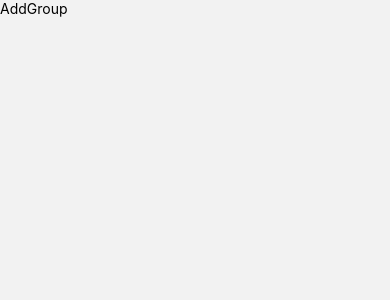
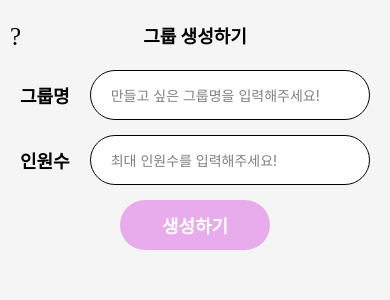
Before and after one commit to Yuhyeon0516/ReactNative_Pinky, a React Native app: screen /AddGroup in a window 390 px wide. Shown: the top 300 px of the page. Built offline with nearby package versions, Linux system fonts and the light colour scheme.

Commit message:
Created add group screen.

```diff
--- /dev/null
+++ b/src/components/popup/GroupInputBox.tsx
@@ -0,0 +1,47 @@
+import {View, Text, KeyboardTypeOptions} from "react-native";
+import React from "react";
+import Spacer from "../common/Spacer";
+import Input from "./Input";
+
+type GroupInputBoxProps = {
+    value: string;
+    onChangeText: React.Dispatch<React.SetStateAction<string>>;
+    title: string;
+    placeHolder: string;
+    keyboardType?: KeyboardTypeOptions;
+};
+
+export default function GroupInputBox({
+    value,
+    onChangeText,
+    title,
+    placeHolder,
+    keyboardType = "default",
+}: GroupInputBoxProps) {
+    return (
+        <View
+            style={{
+                width: "100%",
+                paddingHorizontal: 20,
+                flexDirection: "row",
+                alignItems: "center",
+                gap: 10,
+            }}>
+            <Text
+                style={{
+                    fontSize: 18,
+                    color: "black",
+                    fontWeight: "bold",
+                }}>
+                {title}
+            </Text>
+            <Spacer height={15} />
+            <Input
+                value={value}
+                onChagneText={onChangeText}
+                placeHolder={placeHolder}
+                keyboardType={keyboardType}
+            />
+        </View>
+    );
+}
--- a/src/components/popup/Header.tsx
+++ b/src/components/popup/Header.tsx
@@ -12,17 +12,17 @@ export default function Header({title}: {title: string}) {
     }
 
     return (
-        <TouchableOpacity
-            onPress={onPressBack}
+        <View
             style={{
                 width: "100%",
                 height: 70,
-                backgroundColor: "white",
+                backgroundColor: "whitesmoke",
                 justifyContent: "center",
                 alignItems: "center",
                 position: "relative",
             }}>
-            <View
+            <TouchableOpacity
+                onPress={onPressBack}
                 style={{
                     position: "absolute",
                     left: 0,
@@ -34,7 +34,7 @@ export default function Header({title}: {title: string}) {
                     size={25}
                     color={"black"}
                 />
-            </View>
+            </TouchableOpacity>
 
             <View>
                 <Text
@@ -42,6 +42,6 @@ export default function Header({title}: {title: string}) {
                     {title}
                 </Text>
             </View>
-        </TouchableOpacity>
+        </View>
     );
 }
--- /dev/null
+++ b/src/components/popup/Input.tsx
@@ -0,0 +1,35 @@
+import {KeyboardTypeOptions, TextInput} from "react-native";
+import React from "react";
+
+type InputProps = {
+    value: string;
+    onChagneText: React.Dispatch<React.SetStateAction<string>>;
+    placeHolder: string;
+    keyboardType?: KeyboardTypeOptions;
+};
+
+export default function Input({
+    value,
+    onChagneText,
+    placeHolder,
+    keyboardType = "default",
+}: InputProps) {
+    return (
+        <TextInput
+            keyboardType={keyboardType}
+            value={value}
+            onChangeText={onChagneText}
+            placeholder={placeHolder}
+            placeholderTextColor={"gray"}
+            style={{
+                backgroundColor: "white",
+                flex: 1,
+                height: 50,
+                borderRadius: 50,
+                borderWidth: 1,
+                paddingHorizontal: 20,
+                color: "black",
+            }}
+        />
+    );
+}
--- a/src/screens/popup/AddGroup.tsx
+++ b/src/screens/popup/AddGroup.tsx
@@ -1,10 +1,46 @@
-import {View, Text} from "react-native";
-import React from "react";
+import {ScrollView, View} from "react-native";
+import React, {useState} from "react";
+import Header from "../../components/popup/Header";
+import PinkButton from "../../components/common/PinkButton";
+import GroupInputBox from "../../components/popup/GroupInputBox";
+import Spacer from "../../components/common/Spacer";
 
 export default function AddGroup() {
+    const [groupName, setGroupName] = useState("");
+    const [personnel, setPersonnel] = useState("");
+
     return (
-        <View>
-            <Text>AddGroup</Text>
+        <View
+            style={{
+                flex: 1,
+                backgroundColor: "whitesmoke",
+            }}>
+            <ScrollView
+                stickyHeaderIndices={[0]}
+                showsVerticalScrollIndicator={false}>
+                <Header title="그룹 생성하기" />
+
+                <GroupInputBox
+                    value={groupName}
+                    onChangeText={setGroupName}
+                    title="그룹명"
+                    placeHolder="만들고 싶은 그룹명을 입력해주세요!"
+                />
+
+                <Spacer height={15} />
+
+                <GroupInputBox
+                    value={personnel}
+                    onChangeText={setPersonnel}
+                    title="인원수"
+                    placeHolder="최대 인원수를 입력해주세요!"
+                    keyboardType="number-pad"
+                />
+
+                <Spacer height={15} />
+
+                <PinkButton text="생성하기" />
+            </ScrollView>
         </View>
     );
 }
--- a/src/screens/tab/Group.tsx
+++ b/src/screens/tab/Group.tsx
@@ -2,7 +2,7 @@ import React from "react";
 import ScreenBase from "../../components/common/ScreenBase";
 import {NavigationProp, useNavigation} from "@react-navigation/native";
 import {StackParams} from "../../types/type";
-import NaverMapView from "react-native-nmap";
+// import NaverMapView from "react-native-nmap";
 
 export default function GroupScreen() {
     const navigation = useNavigation<NavigationProp<StackParams>>();
```
